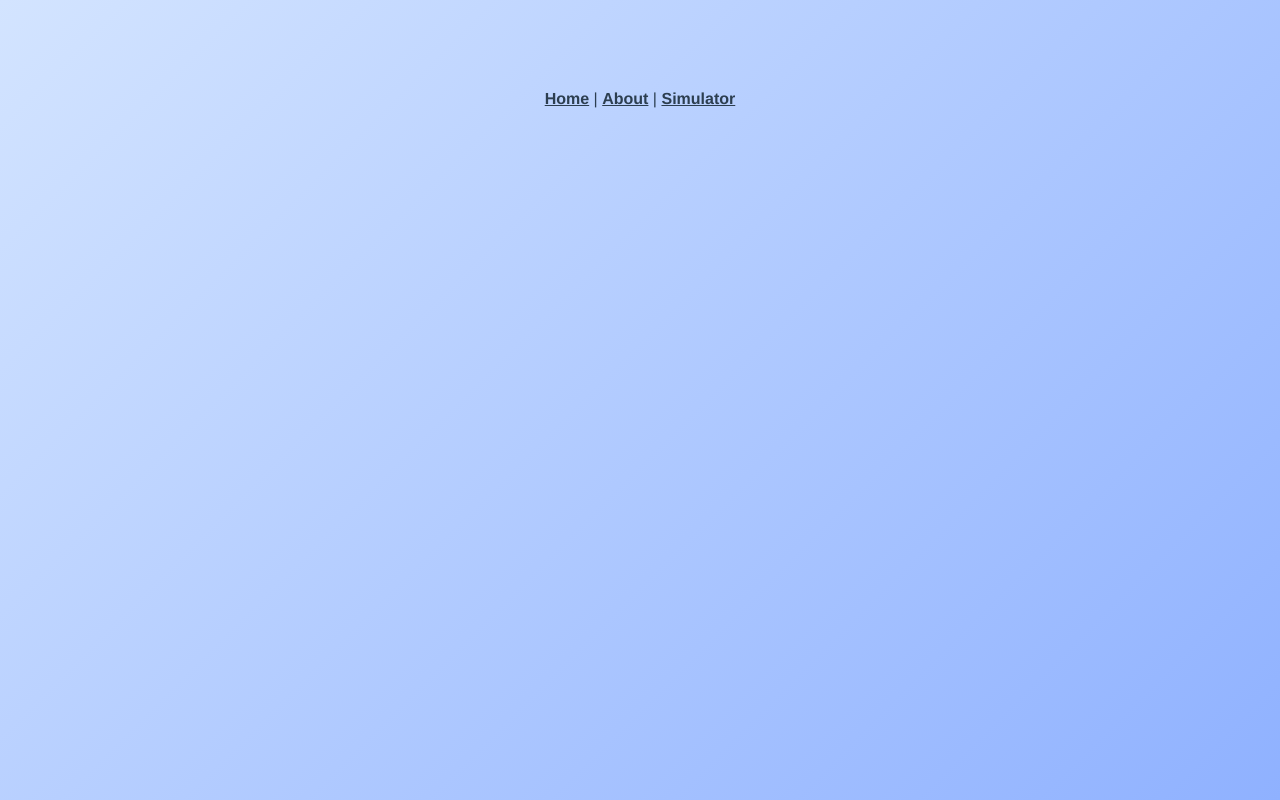
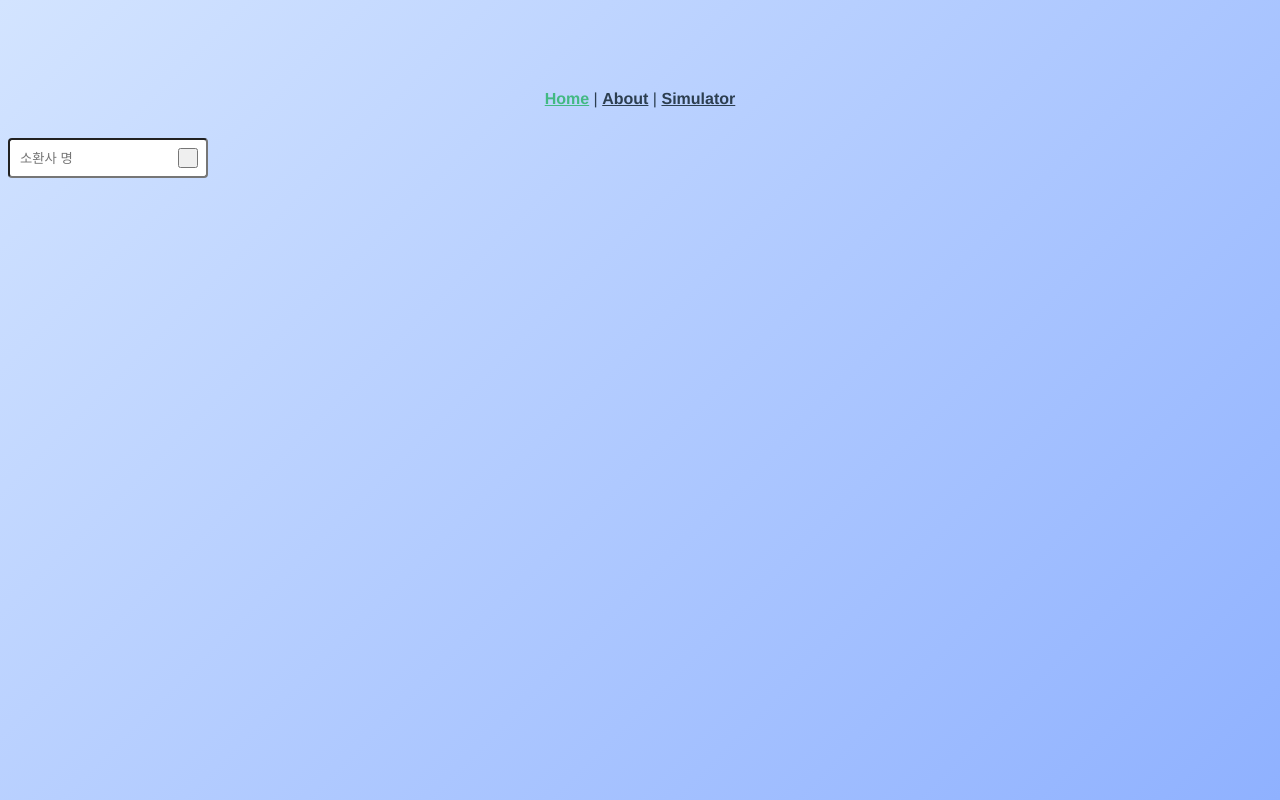
Before and after one commit to rkdmf7220/LOL-calculator, a Vue app: page / in a window 1280 px wide. Built offline with nearby package versions, Linux system fonts and the light colour scheme.

Commit message:
home.vue 추가 및 간단 dispatch 테스트

```diff
--- a/src/router/index.js
+++ b/src/router/index.js
@@ -1,6 +1,11 @@
 import { createRouter, createWebHistory } from 'vue-router'
 
 const routes = [
+  {
+    path: '/',
+    name: 'Home',
+    component: () => import('../views/Home.vue')
+  },
   {
     path: '/simulator',
     name: 'Simulator',
--- /dev/null
+++ b/src/views/Home.vue
@@ -0,0 +1,49 @@
+<template>
+  <div>
+    <div class="search-bar">
+      <input v-model="inputSummonerName" type="text" class="search-summoner" placeholder="소환사 명">
+      <button @click="this.dispatchInfo" class="submit"></button>
+    </div>
+  </div>
+</template>
+
+<script>
+
+export default {
+  name: 'Home',
+  data() {
+    return {
+      inputSummonerName: null
+    }
+  },
+  methods: {
+    dispatchInfo() {
+      this.$store.dispatch('getSummonerInfo', {summonerName: this.inputSummonerName})
+      // this.$store.dispatch('getSummonerInfo', (this.inputSummonerName))
+    }
+  }
+}
+</script>
+
+<style lang="scss">
+  .search-bar{
+    width: 200px;
+    height: 40px;
+    position: relative;
+    .search-summoner{
+      width: 100%;
+      height: 100%;
+      padding: 5px 10px;
+      border-radius: 4px;
+      box-sizing: border-box;
+    }
+    .submit{
+      width: 20px;
+      height: 20px;
+      position: absolute;
+      top: 10px;
+      right: 10px;
+
+    }
+  }
+</style>
```
